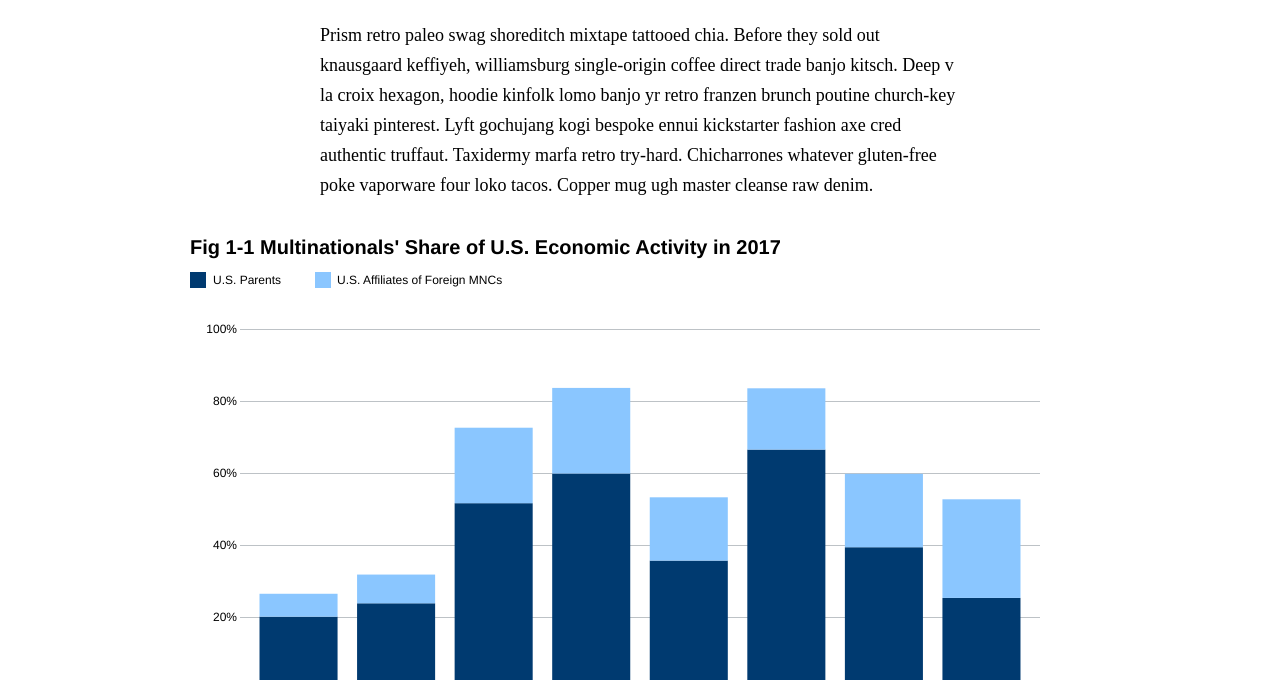
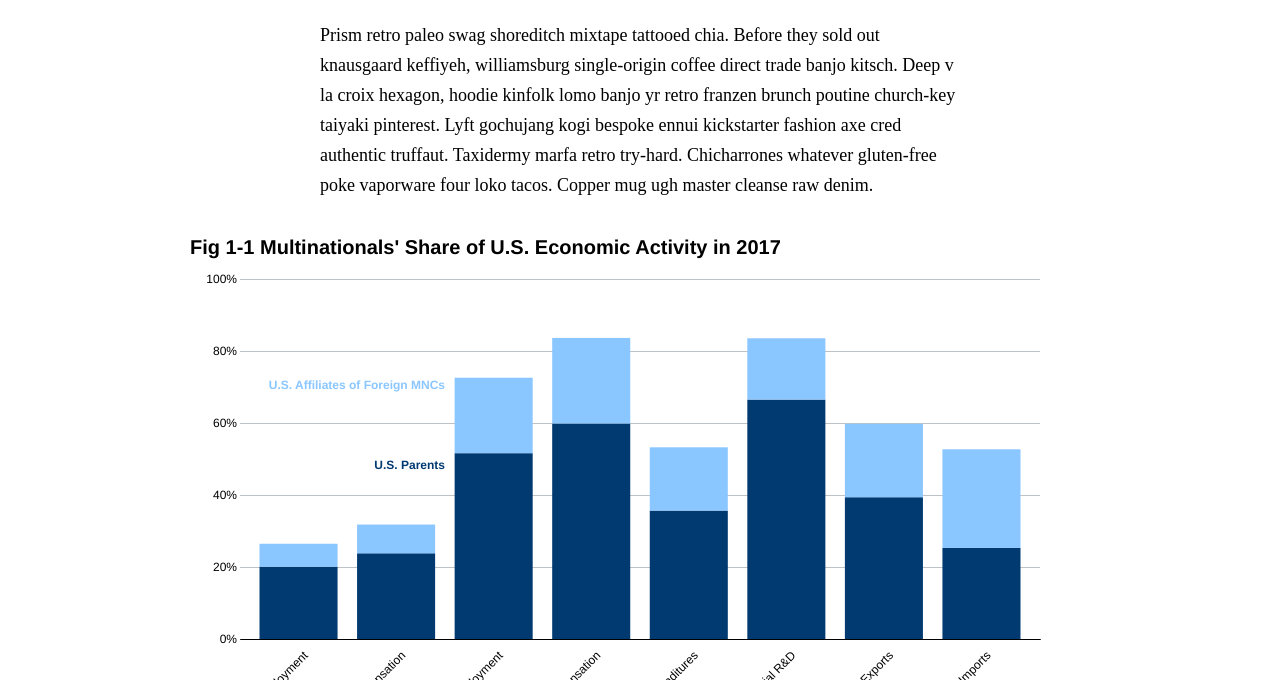
Before and after one commit to rebeccadanae/global-goliaths-all, a plain HTML site: page index.html in a window 1280 px wide. Shown: the part 120-800 px from the top of the page. Drawn offline with nearby package versions, Linux system fonts and the light colour scheme.

Commit message:
removed legend and added direct labels to fig 1-1

```diff
--- a/app.js
+++ b/app.js
@@ -19,38 +19,6 @@
   }
 
   function figure_11(){
-    var legend_container = d3.select("#legend-container-1-1")
-      .append("svg")
-        .attr("width", 50)
-        .attr("height", 50)
-
-        var us_text = legend_container
-        .append("text")
-        .text("U.S. Parents")
-        .attr("y", 25)
-        .attr("x", 23);
-
-        var foreign_text = legend_container
-        .append("text")
-        .text("U.S. Affiliates of Foreign MNCs")
-        .attr("y", 25)
-        .attr("x", 147);
-
-        legend_container
-        .append("rect")
-        .attr("width", 16)
-        .attr("height", 16)
-        .attr("y", 13)
-        .attr("fill", "#003a70")
-
-        legend_container
-        .append("rect")
-        .attr("width", 16)
-        .attr("height", 16)
-        .attr("y", 13)
-        .attr("x", 125)
-        .attr("fill", "#8ac6ff")
-
 
     var svg = d3.select("#graph_1_svg"),
         margin = {top: 20, right: 50, bottom: 20, left: 50},
@@ -137,7 +105,7 @@
             .attr("class", "bar")
             .attr("width",x.bandwidth())
             .on("mousemove", function(d){
-
+/*
               d3.select(this)
               .attr("fill", function(d){
                 if(d[0] == 0){
@@ -150,7 +118,7 @@
 
                   return "#5AADF6"
                 }
-              });
+              });*/
               var group_text
               var group_color
               if(d[0] == 0){
@@ -170,7 +138,7 @@
                   .html("<span style='font-weight:700px;color:" +group_color+";'>"+group_text + "</span><br>"+(d.data.group) + "<br><span>" + ((d[1]-d[0])*100).toFixed(1) + "% </span>");
             })
         		.on("mouseout", function(d){
-
+              /*
               d3.select(this)
               .attr("fill", function(d){
                 if(d[0] == 0){
@@ -184,12 +152,44 @@
 
                 }
               });
-
+              */
               tooltip.style("display", "none");
 
 
           });
+          if(width>400){
+            svg.append("text")
+            .text("U.S. Affiliates of Foreign MNCs")
+            .attr("y", height/2-50)
+            .attr("x", 255)
+            .attr("text-anchor", "end")
+            .attr("fill", "#8ac6ff")
+            .style("font-weight", 700)
 
+            svg.append("text")
+            .text("U.S. Parents")
+            .attr("y", height/2+30)
+            .attr("x", 255)
+            .attr("text-anchor", "end")
+            .attr("fill", "#003a70")
+            .style("font-weight", 700)
+         }else{
+        svg.append("text")
+        .text("U.S. Affiliates of Foreign MNCs")
+        .attr("y", 35)
+        .attr("x", 50)
+        .attr("text-anchor", "start")
+        .attr("fill", "#8ac6ff")
+        .style("font-weight", 700)
+
+        svg.append("text")
+        .text("U.S. Parents")
+        .attr("y", height/2+30)
+        .attr("x", 50)
+        .attr("text-anchor", "start")
+        .attr("fill", "#003a70")
+        .style("font-weight", 700)
+         }
     })
 
   }
--- a/index.html
+++ b/index.html
@@ -81,8 +81,7 @@
 		<div class='title-container bold title' >
 			<h1>Fig 1-1 Multinationals' Share of U.S. Economic Activity in 2017</h1>
 		</div>
-		<div id='legend-container-1-1' class='legend-container'>
-		</div>
+
 		<svg width = "100%" height = "100%" id="graph_1_svg" class="graphsvg"></svg>
 		<div id="info-container-1" class = "center-align">
 		<div class = "source-container left-align"><div id="source_content"><strong>Source:</strong> TK.
```
